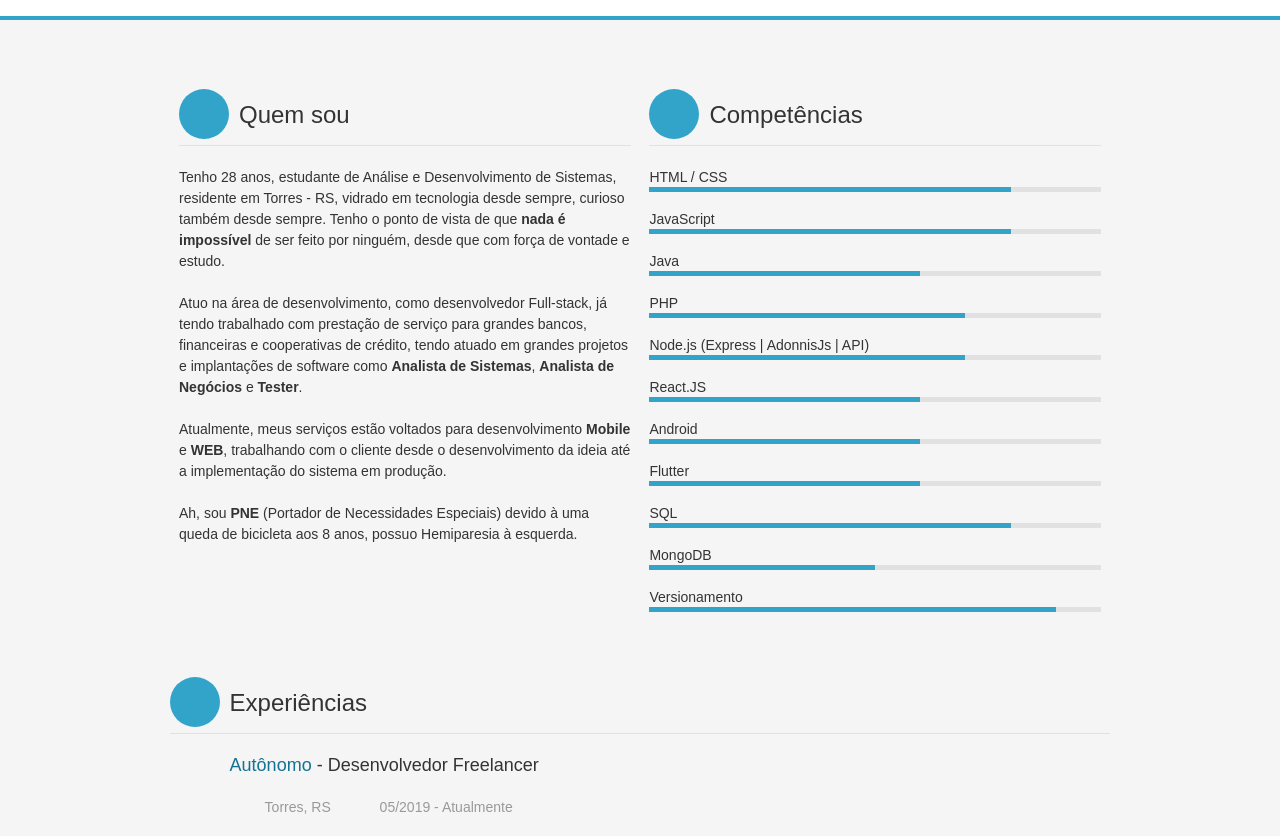
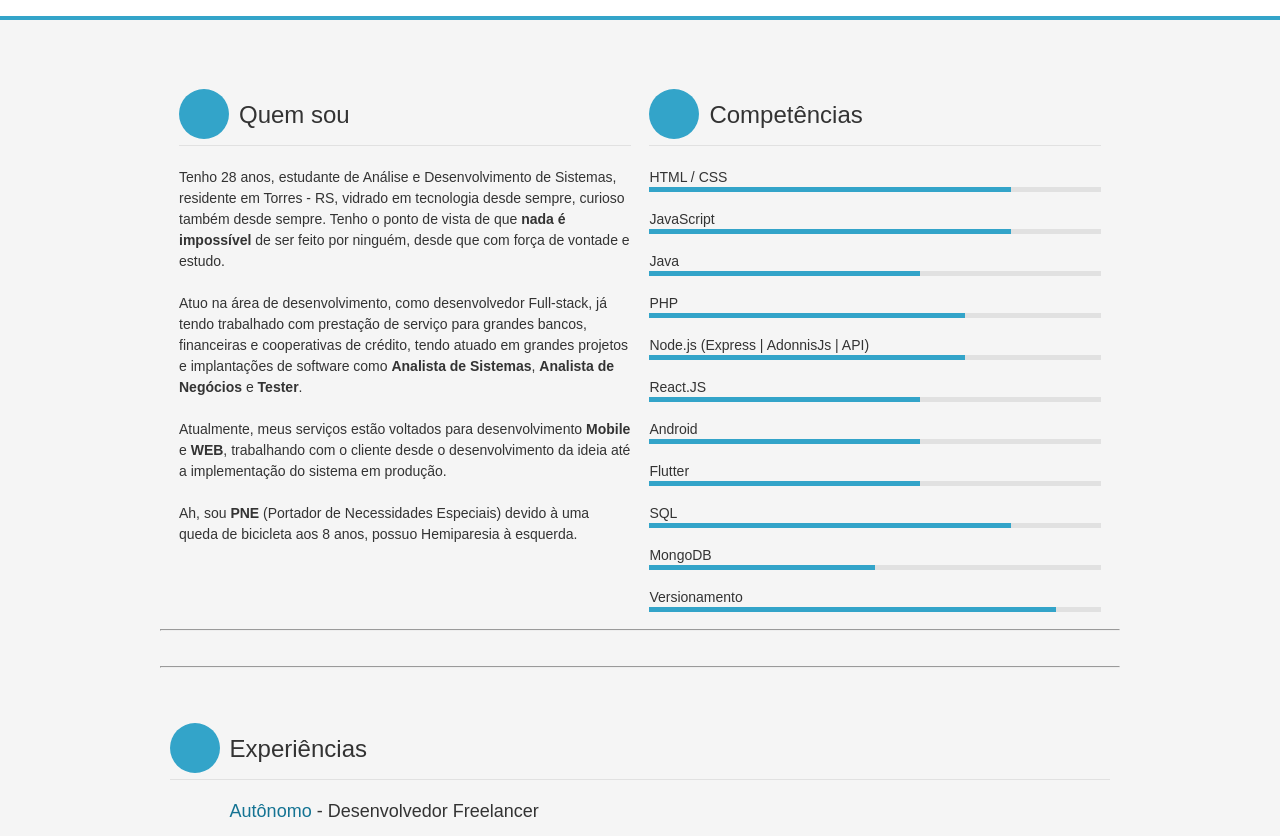
Before and after one commit to rminossi/rminossi.github.io, a plain HTML site: page curriculo/index.html in a window 1280 px wide. Shown: the part 211-1047 px from the top of the page. Drawn offline with Linux system fonts and the light colour scheme; a web font is replaced by a local one.

Commit message:
Update index.html

```diff
--- a/curriculo/index.html
+++ b/curriculo/index.html
@@ -75,6 +75,9 @@
 						</div>
 
 						<!-- Expériences -->
+					<hr>
+					<br>
+					<hr>
 						<div class="grid_16 experiences">
 								<h3>Experiências</h3>
 								<ul>
```
